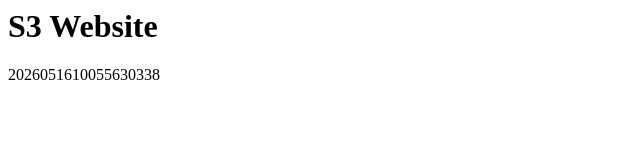
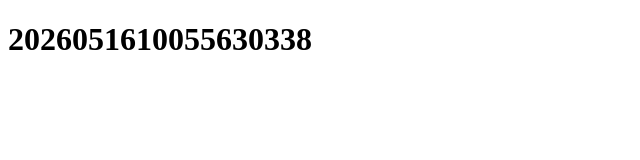
Before and after one commit to CryptoGu1/cmtr-ub7188uk-bucket-CI_CD_Pipeline, a plain HTML site: page index.html in a window 1280 px wide. Shown: the whole page, without its empty margins (0-640 px from the left). Drawn offline with Linux system fonts and the light colour scheme.

Commit message:
Revise index.html for static website structure
Updated the HTML structure and metadata for a static website.

```diff
--- a/index.html
+++ b/index.html
@@ -1,9 +1,11 @@
-<html>
-  <head>
-    <title>S3 Website</title>
-  </head>
-  <body>
-    <h1>S3 Website</h1>
-    <p>2026051610055630338</p>
-  </body>
+<!DOCTYPE html>
+<html lang="en">
+<head>
+  <meta charset="UTF-8">
+  <meta name="viewport" content="width=device-width, initial-scale=1.0">
+  <title>Static Website</title>
+</head>
+<body>
+  <h1>2026051610055630338</h1>
+</body>
 </html>
```
